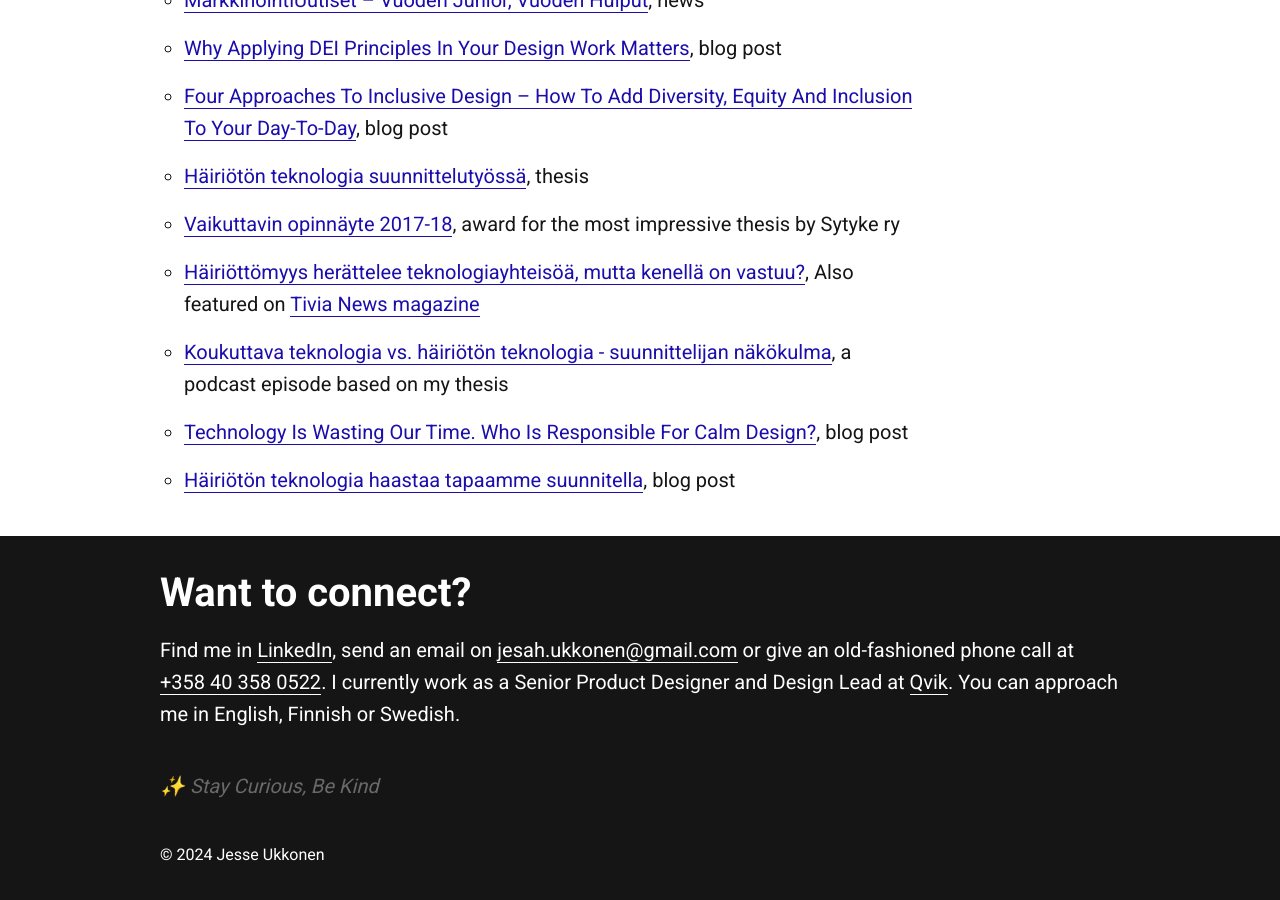
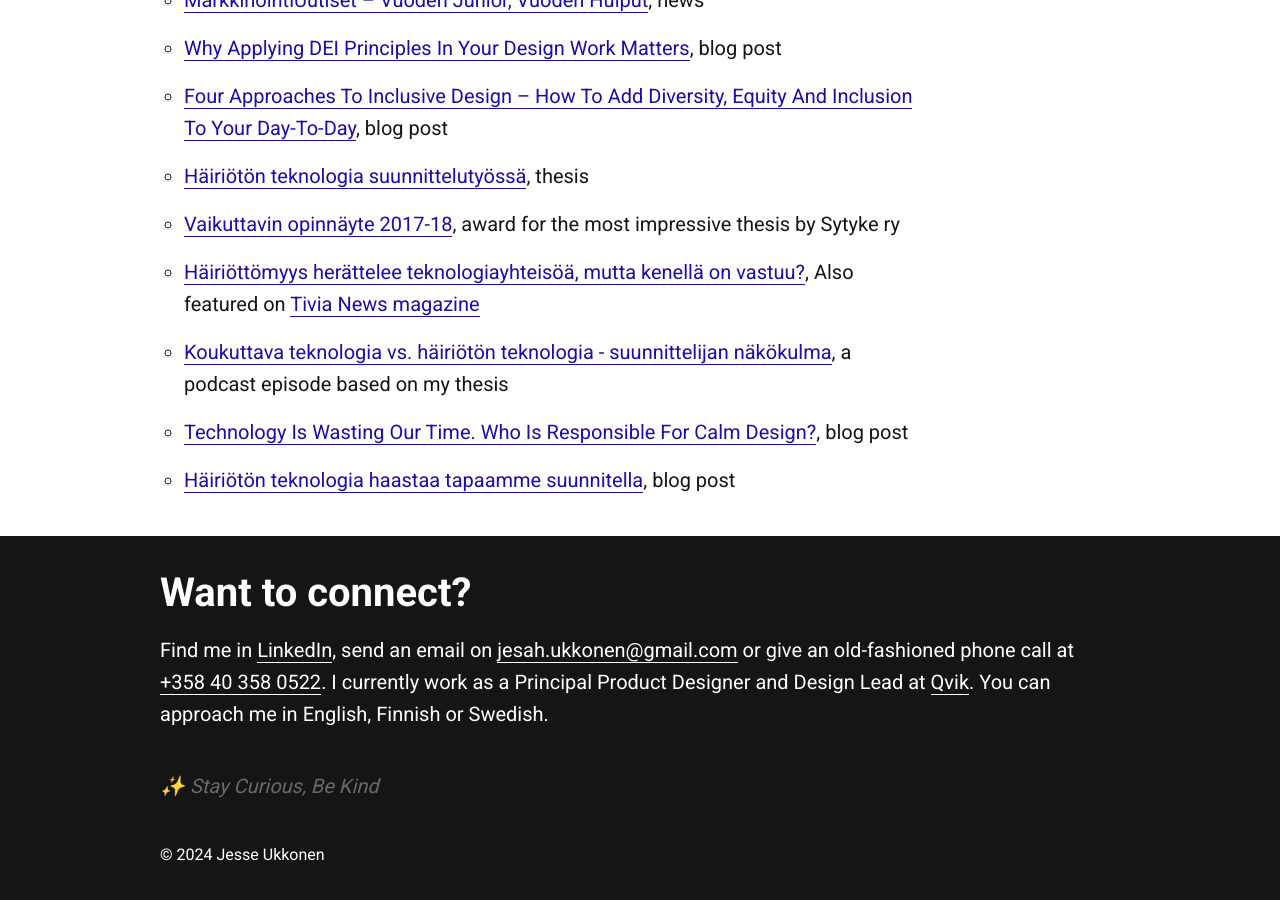
Before and after one commit to jesseu/jesseu.github.io, a Jekyll site: the page built from index.html, in a window 1280 px wide and 900 px high, scrolled down 3356 px. Built offline with Jekyll 4.4.1, drawn with Linux system fonts in a browser that asks for light colours.

Commit message:
Update default.html

```diff
--- a/_layouts/default.html
+++ b/_layouts/default.html
@@ -56,7 +56,7 @@
     <footer class= "footer">
       <div class="container footer-content">
         <h2 id="connect">Want to connect?</h2>
-        <p>Find me in <a class="link-dark-bg" href="https://www.linkedin.com/in/jesseukkonen/" target="_blank">LinkedIn</a>, send an email on <a class="link-dark-bg" href="javascript:alert('JavaScript')" onclick="this.href=atob('bWFpbHRvOmplc2FoLnVra29uZW4lNDBnbWFpbC5jb20='); return true" target="_blank">jesah.ukkonen@gmail.com</a> or give an old-fashioned phone call at <a class="link-dark-bg" href="tel:+358403580522">+358 40 358 0522</a>. I currently work as a Senior Product Designer and Design Lead at <a class="link-dark-bg" href="https://qvik.com/" target="_blank">Qvik</a>. You can approach me in English, Finnish or Swedish.</p>
+        <p>Find me in <a class="link-dark-bg" href="https://www.linkedin.com/in/jesseukkonen/" target="_blank">LinkedIn</a>, send an email on <a class="link-dark-bg" href="javascript:alert('JavaScript')" onclick="this.href=atob('bWFpbHRvOmplc2FoLnVra29uZW4lNDBnbWFpbC5jb20='); return true" target="_blank">jesah.ukkonen@gmail.com</a> or give an old-fashioned phone call at <a class="link-dark-bg" href="tel:+358403580522">+358 40 358 0522</a>. I currently work as a Principal Product Designer and Design Lead at <a class="link-dark-bg" href="https://qvik.com/" target="_blank">Qvik</a>. You can approach me in English, Finnish or Swedish.</p>
         <p style="color:#696969;"><em>✨ Stay Curious, Be Kind</em></p>
         <p style="margin-bottom:0; font-size:1rem;">&copy; <script type="text/javascript">document.write(new Date().getFullYear());
           </script> Jesse Ukkonen</p>
```
